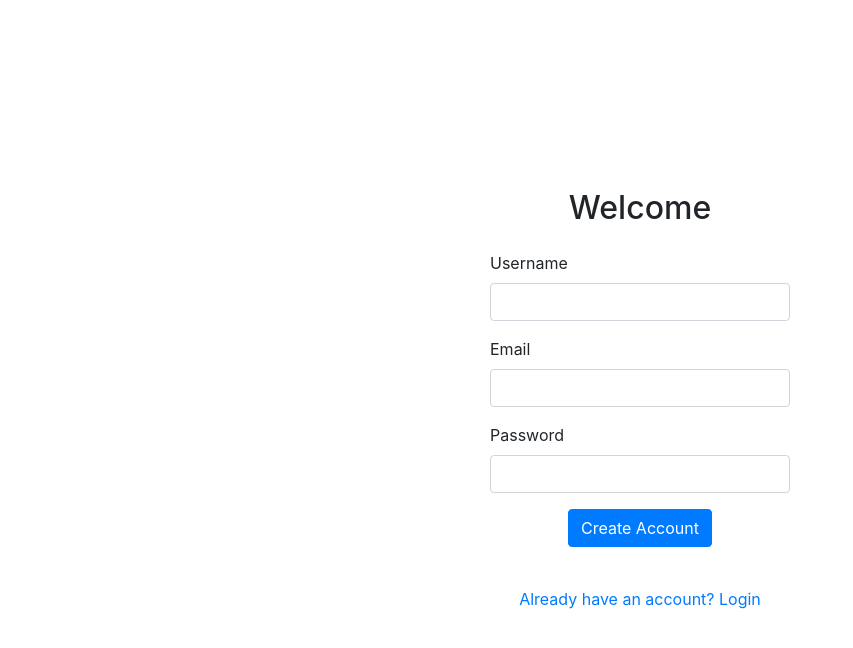
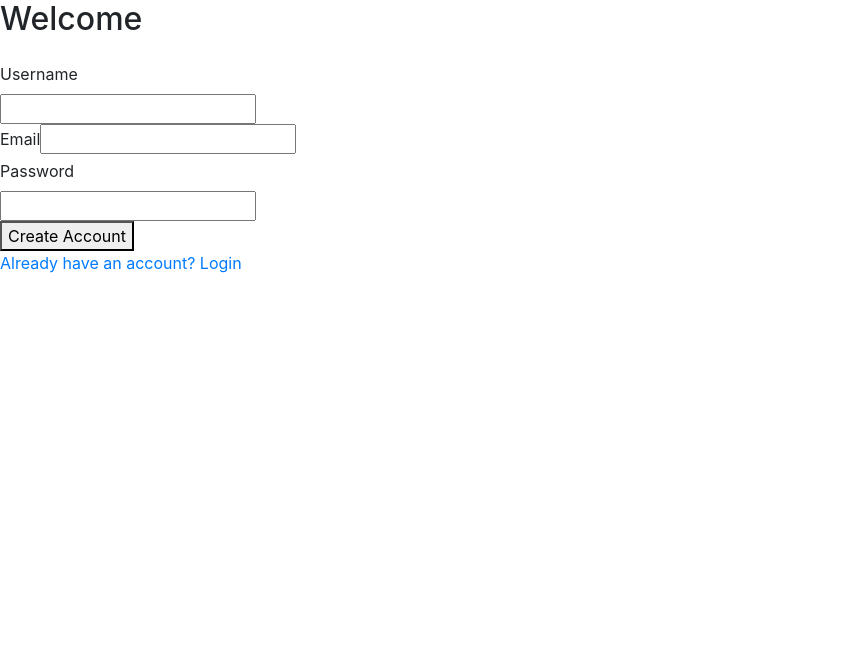
Before and after one commit to wkennedy8/Mern-Social, a React (Create React App) app in the folder client/: page /signup in a window 1280 px wide. Shown: the top 648 px of the page, without its empty margins (0-853 px from the left). Built offline with nearby package versions, Linux system fonts and the light colour scheme.

Commit message:
remove bootstrap styling from login/register

```diff
--- a/client/src/App.js
+++ b/client/src/App.js
@@ -2,11 +2,10 @@ import { BrowserRouter, Switch, Route } from 'react-router-dom';
 import { AppContextProvider } from './context/AppContext';
 import Home from './pages/Home';
 import Login from './pages/Login';
-import SignUp from './pages/SignUp';
+import Register from './pages/Register';
 import PrivateRoute from './components/PrivateRoute';
 import './App.css';
 import Profile from './pages/Profile';
-import Chat from './pages/Chat';
 
 function App() {
   return (
@@ -14,10 +13,9 @@ function App() {
       <BrowserRouter>
         <Switch>
           <Route exact path="/login" component={Login} />
-          <Route exact path="/signup" component={SignUp} />
+          <Route exact path="/signup" component={Register} />
           <PrivateRoute exact path="/" component={Home} />
           <PrivateRoute exact path="/users/:id" component={Profile} />
-          <PrivateRoute exact path="/chat/:id" component={Chat} />
         </Switch>
       </BrowserRouter>
     </AppContextProvider>
--- a/client/src/pages/Chat.jsx
+++ /dev/null
@@ -1,73 +0,0 @@
-import React, { useEffect, useState, useContext } from 'react';
-import { AppContext } from '../context/AppContext';
-import { useParams } from 'react-router-dom';
-import { Paper, Typography } from '@material-ui/core';
-import { Form, Button, Container } from 'react-bootstrap';
-import axios from 'axios';
-
-const Chat = ({ history }) => {
-  const [conversation, setConversation] = useState([]);
-  const { setLoading, loading } = useContext(AppContext);
-  const { id } = useParams();
-
-  const createConversation = async () => {
-    try {
-      const { data } = await axios.post(`/api/conversations`, { user: id });
-      setConversation(data);
-    } catch (error) {
-      alert(error.message);
-    }
-  };
-  useEffect(() => {
-    createConversation();
-    // eslint-disable-next-line
-  }, [loading]);
-
-  const handleSubmit = async (e) => {
-    e.preventDefault();
-    setLoading(true);
-    const form = e.target;
-    try {
-      await axios.post(
-        `/api/conversations/${conversation[0]?._id}/message`,
-        {
-          body: e.target.elements.message.value
-        },
-        { withCredentials: true }
-      );
-      form.reset();
-      setLoading(false);
-    } catch (error) {
-      alert(error.message);
-    }
-  };
-
-  return (
-    <Container>
-      <Button onClick={() => history.goBack()}>Go Back</Button>
-      {conversation[0]?.messages.map((message) => {
-        return (
-          <Paper
-            key={message._id}
-            className="mb-2 d-flex align-items-center"
-            style={{ height: 100 }}
-          >
-            <Typography>
-              {message.sender.username}: {message.body} {message.createdAt}
-            </Typography>
-          </Paper>
-        );
-      })}
-      <Form onSubmit={handleSubmit}>
-        <Form.Group>
-          <Form.Control id="message" />
-        </Form.Group>
-        <Form.Group>
-          <Button type="submit">Send</Button>
-        </Form.Group>
-      </Form>
-    </Container>
-  );
-};
-
-export default Chat;
--- a/client/src/pages/Home.jsx
+++ b/client/src/pages/Home/index.jsx
@@ -1,8 +1,8 @@
 import React from 'react';
 import { Container } from 'react-bootstrap';
-import Feed from '../components/Feed';
-import Search from '../components/Search';
-import LogoutButton from '../components/LogoutButton';
+import Feed from '../../components/Feed';
+import Search from '../../components/Search';
+import LogoutButton from '../../components/LogoutButton';
 
 const Home = () => {
   return (
--- a/client/src/pages/Login.jsx
+++ /dev/null
@@ -1,51 +0,0 @@
-import React, { useState, useContext } from 'react';
-import { Link } from 'react-router-dom';
-import { Container, Form, Button } from 'react-bootstrap';
-import axios from 'axios';
-import { AppContext } from '../context/AppContext';
-
-const Login = ({ history }) => {
-  const [formData, setFormData] = useState(null);
-  const { setCurrentUser } = useContext(AppContext);
-
-  const handleChange = (e) => {
-    setFormData({ ...formData, [e.target.name]: e.target.value });
-  };
-
-  const handleSubmit = async (e) => {
-    try {
-      e.preventDefault();
-      const { data } = await axios.post('/api/auth/login', formData);
-      setCurrentUser(data);
-      sessionStorage.setItem('user', data);
-      history.push('/');
-    } catch (error) {
-      alert(error.message);
-    }
-  };
-  return (
-    <Container className="container d-flex flex-column align-items-center justify-content-center fullscreen">
-      <h2 className="mb-4">Welcome Back</h2>
-      <Form style={{ width: 300 }} onSubmit={handleSubmit}>
-        <Form.Group>
-          <Form.Label>Username</Form.Label>
-          <Form.Control type="text" onChange={handleChange} name="username" />
-        </Form.Group>
-        <Form.Group>
-          <Form.Label>Password</Form.Label>
-          <Form.Control
-            type="password"
-            onChange={handleChange}
-            name="password"
-          />
-        </Form.Group>
-        <Form.Group className="d-flex justify-content-center">
-          <Button type="submit">Login</Button>
-        </Form.Group>
-      </Form>
-      <Link to="/signup">Need an Account? Sign Up</Link>
-    </Container>
-  );
-};
-
-export default Login;
--- /dev/null
+++ b/client/src/pages/Login/index.jsx
@@ -0,0 +1,46 @@
+import React, { useState, useContext } from 'react';
+import { Link } from 'react-router-dom';
+import axios from 'axios';
+import { AppContext } from '../../context/AppContext';
+
+const Login = ({ history }) => {
+  const [formData, setFormData] = useState(null);
+  const { setCurrentUser } = useContext(AppContext);
+
+  const handleChange = (e) => {
+    setFormData({ ...formData, [e.target.name]: e.target.value });
+  };
+
+  const handleSubmit = async (e) => {
+    try {
+      e.preventDefault();
+      const { data } = await axios.post('/api/auth/login', formData);
+      setCurrentUser(data);
+      sessionStorage.setItem('user', data);
+      history.push('/');
+    } catch (error) {
+      alert(error.message);
+    }
+  };
+  return (
+    <div>
+      <h2>Welcome Back</h2>
+      <form onSubmit={handleSubmit}>
+        <div>
+          <label>Username</label>
+          <input type="text" onChange={handleChange} name="username" />
+        </div>
+        <div>
+          <label>Password</label>
+          <input type="password" onChange={handleChange} name="password" />
+        </div>
+        <div>
+          <button type="submit">Login</button>
+        </div>
+      </form>
+      <Link to="/signup">Need an Account? Sign Up</Link>
+    </div>
+  );
+};
+
+export default Login;
--- a/client/src/pages/Profile.jsx
+++ b/client/src/pages/Profile/index.jsx
@@ -1,6 +1,6 @@
 import React, { useState, useEffect, useContext } from 'react';
 import { Button } from 'react-bootstrap';
-import { AppContext } from '../context/AppContext';
+import { AppContext } from '../../context/AppContext';
 import axios from 'axios';
 
 const Profile = ({ match, history }) => {
--- a/client/src/pages/SignUp.jsx
+++ b/client/src/pages/Register/index.jsx
@@ -1,8 +1,7 @@
 import React, { useState, useContext } from 'react';
-import { Container, Form, Button } from 'react-bootstrap';
 import { Link } from 'react-router-dom';
 import axios from 'axios';
-import { AppContext } from '../context/AppContext';
+import { AppContext } from '../../context/AppContext';
 
 const SignUp = ({ history }) => {
   const [formData, setFormData] = useState(null);
@@ -24,33 +23,39 @@ const SignUp = ({ history }) => {
     }
   };
   return (
-    <Container className="container d-flex flex-column align-items-center justify-content-center fullscreen">
+    <div>
       <h2 className="mb-4">Welcome</h2>
-      <Form style={{ width: 300 }} onSubmit={handleSubmit}>
-        <Form.Group>
-          <Form.Label>Username</Form.Label>
-          <Form.Control type="text" onChange={handleChange} name="username" />
-        </Form.Group>
-        <Form.Group>
-          <Form.Label>Email</Form.Label>
-          <Form.Control type="email" onChange={handleChange} name="email" />
-        </Form.Group>
-        <Form.Group>
-          <Form.Label>Password</Form.Label>
-          <Form.Control
+      <form style={{ width: 300 }} onSubmit={handleSubmit}>
+        <div>
+          <label htmlFor="username">Username</label>
+          <input
+            type="text"
+            onChange={handleChange}
+            name="username"
+            id="username"
+          />
+        </div>
+        <div>
+          <label htmlFor="email">Email</label>
+          <input type="email" onChange={handleChange} name="email" id="email" />
+        </div>
+        <div>
+          <label htmlFor="password">Password</label>
+          <input
             type="password"
             onChange={handleChange}
             name="password"
+            id="password"
           />
-        </Form.Group>
-        <Form.Group className="d-flex justify-content-center">
-          <Button type="submit">Create Account</Button>
-        </Form.Group>
-      </Form>
+        </div>
+        <div>
+          <button type="submit">Create Account</button>
+        </div>
+      </form>
       <Link className="mt-4" to="/login">
         Already have an account? Login
       </Link>
-    </Container>
+    </div>
   );
 };
 
```
